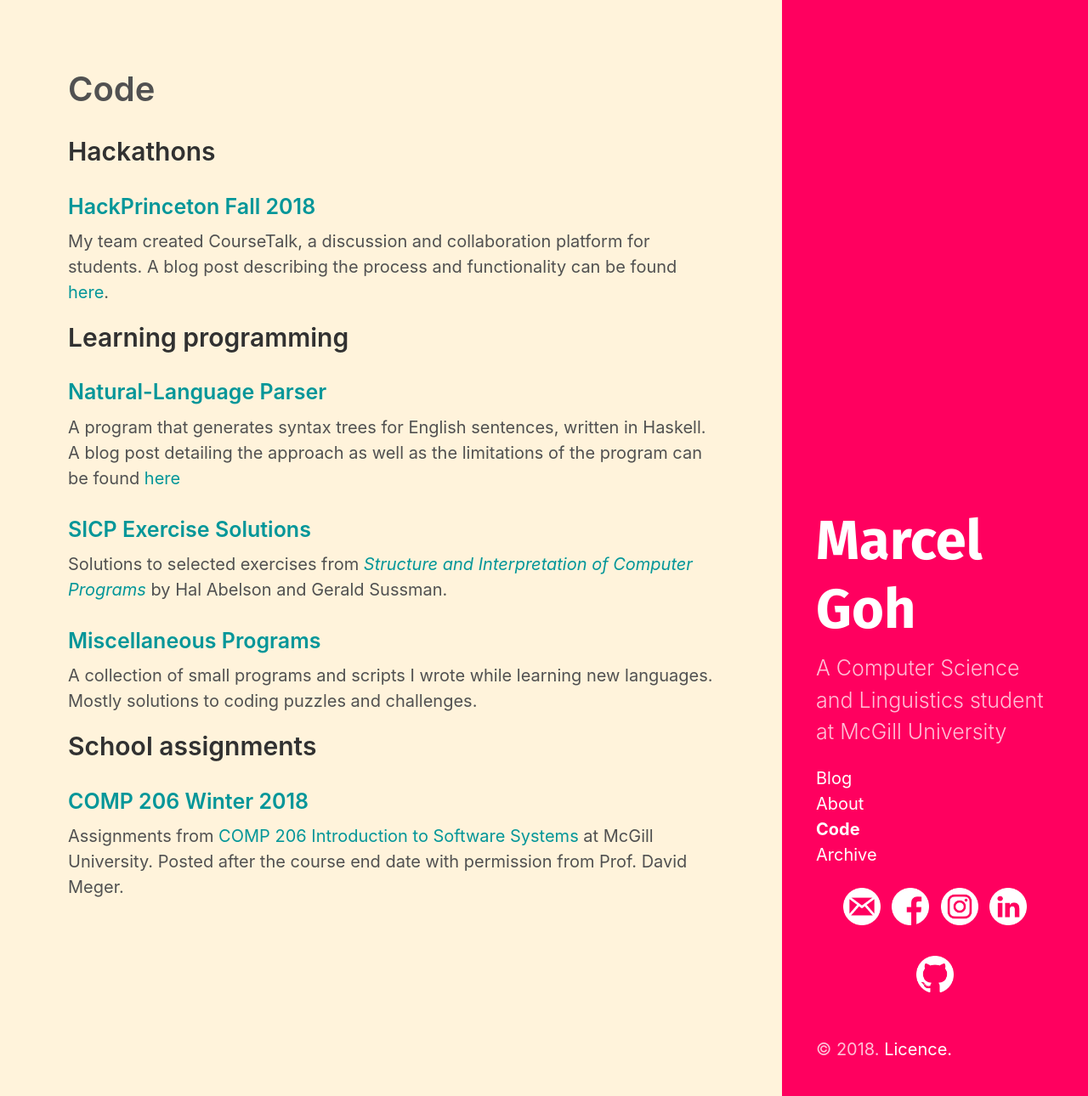
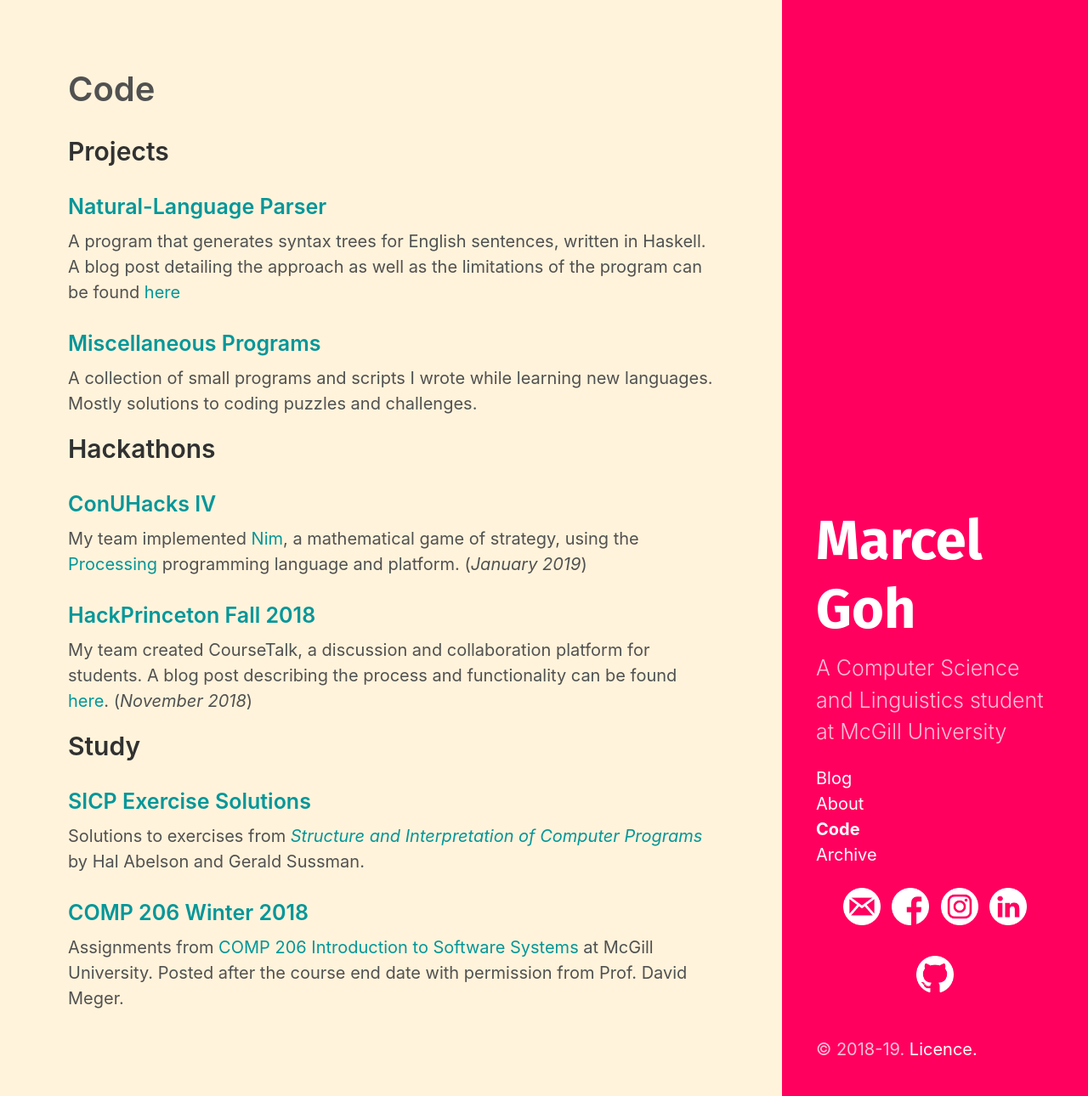
Before and after one commit to marcelgoh/marcelgoh.github.io, a Jekyll site: the page built from code/index.md, in a window 1280 px wide. Shown: the whole page at 85% size. Built offline with Jekyll 4.4.1, drawn with Linux system fonts in a browser that asks for light colours.

Commit message:
Updated code section

```diff
--- a/_includes/sidebar.html
+++ b/_includes/sidebar.html
@@ -59,7 +59,7 @@
 </p>
 
   <p>
-    &copy; 2018.
+    &copy; 2018-19.
     <a class="side-link"
        href="{{ site.baseurl }}/licence/">Licence.</a>
   </p>
--- a/code/index.md
+++ b/code/index.md
@@ -2,21 +2,25 @@
 layout: page
 title: Code
 ---
-## Hackathons
-
-### [HackPrinceton Fall 2018](https://github.com/marcelgoh/hackprinceton-2018)
-My team created CourseTalk, a discussion and collaboration platform for students. A blog post describing the process and functionality can be found [here](https://marcelgoh.github.io/2018/11/14/coursetalk.html).
-
-## Learning programming
+## Projects
 
 ### [Natural-Language Parser](https://github.com/marcelgoh/nl-parser)
 A program that generates syntax trees for English sentences, written in Haskell. A blog post detailing the approach as well as the limitations of the program can be found [here](https://marcelgoh.github.io/2018/08/12/naive-parser.html)
-### [SICP Exercise Solutions](https://github.com/marcelgoh/sicp-exercises)
-Solutions to selected exercises from [*Structure and Interpretation of Computer Programs*](https://mitpress.mit.edu/sites/default/files/sicp/index.html) by Hal Abelson and Gerald Sussman.
+
 ### [Miscellaneous Programs](https://github.com/marcelgoh/misc-programs)
 A collection of small programs and scripts I wrote while learning new languages. Mostly solutions to coding puzzles and challenges.
 
-## School assignments
+## Hackathons
+
+### [ConUHacks IV](https://github.com/conudihedral4/nim)
+My team implemented [Nim](https://en.wikipedia.org/wiki/Nim), a mathematical game of strategy, using the [Processing](https://processing.org) programming language and platform. (_January 2019_)
+### [HackPrinceton Fall 2018](https://github.com/marcelgoh/hackprinceton-2018)
+My team created CourseTalk, a discussion and collaboration platform for students. A blog post describing the process and functionality can be found [here](https://marcelgoh.github.io/2018/11/14/coursetalk.html). (_November 2018_)
+
+## Study
+
+### [SICP Exercise Solutions](https://github.com/marcelgoh/sicp-exercises)
+Solutions to exercises from [*Structure and Interpretation of Computer Programs*](https://mitpress.mit.edu/sites/default/files/sicp/index.html) by Hal Abelson and Gerald Sussman.
 
 ### [COMP 206 Winter 2018](https://github.com/marcelgoh/comp-206-winter-2018)
 Assignments from [COMP 206 Introduction to Software Systems](https://www.mcgill.ca/study/2017-2018/courses/comp-206) at McGill University. Posted after the course end date with permission from Prof. David Meger.
```
